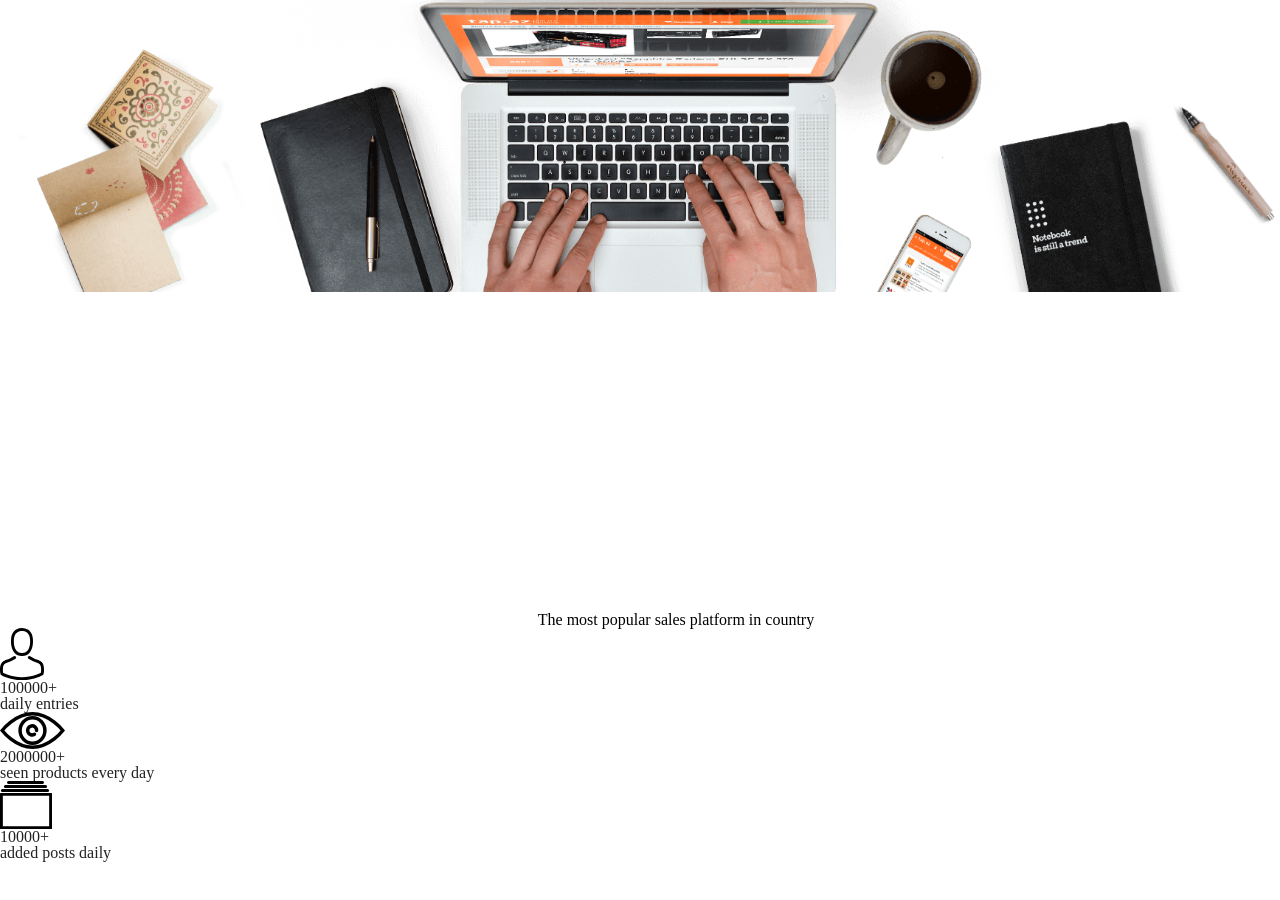
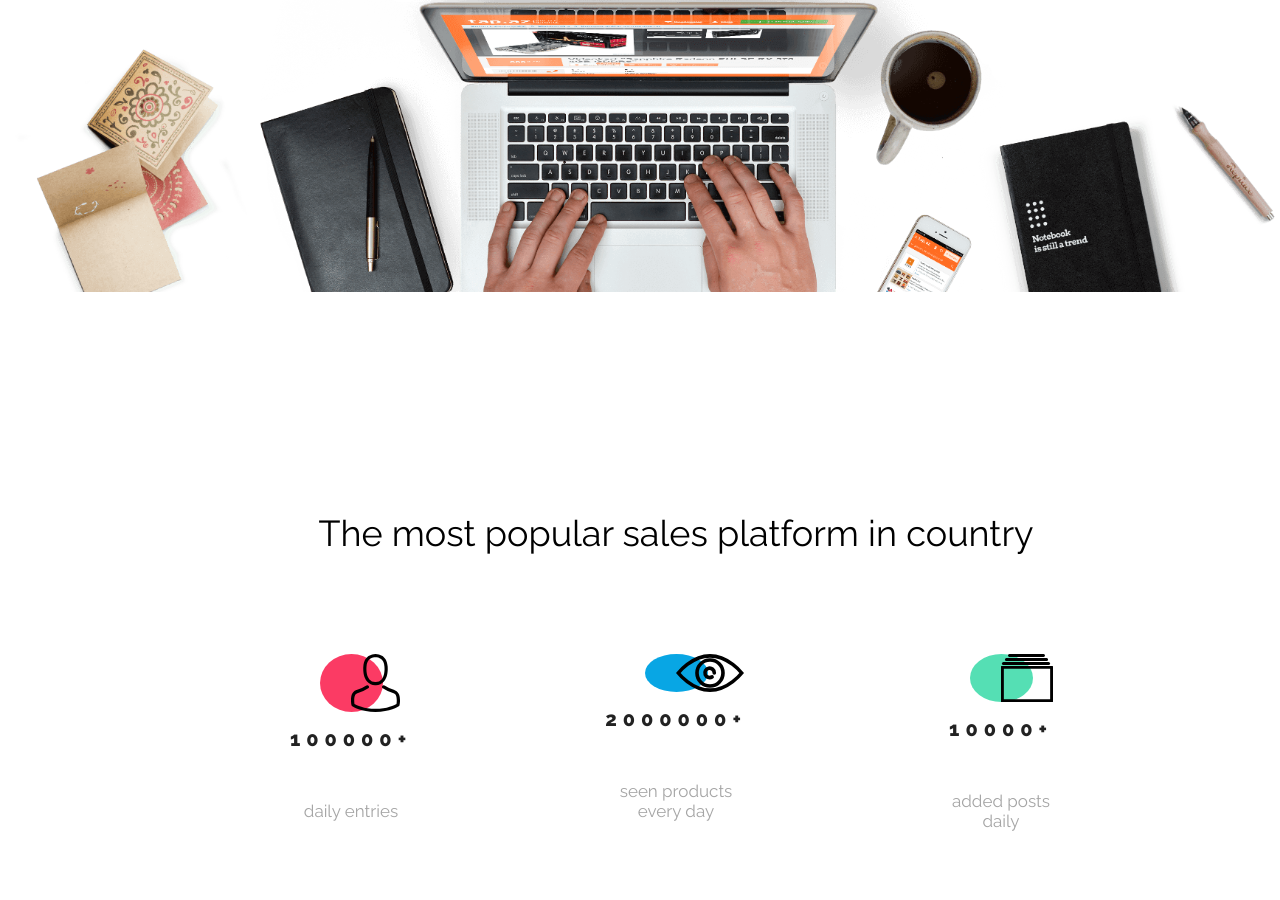
Before and after one commit to lukasdebski/Project-2---BestShop, a plain HTML site: page index.html in a window 1280 px wide. Shown: the part 508-1408 px from the top of the page. Drawn offline with nearby package versions, Linux system fonts and the light colour scheme.

Commit message:
add styles for section statistics

```diff
--- a/css/style.css
+++ b/css/style.css
@@ -40,6 +40,7 @@ body {
     background: #FFFFFF 0% 0% no-repeat padding-box;
     box-shadow: 0px 3px 6px #00000029;
     opacity: 1;
+    z-index: 99;
 }
 
 /* menu */
@@ -66,7 +67,7 @@ body {
 
 .menu__nav--text li {
     display: inline-block;
-    margin: 0 20px 0 20px;
+    margin: 0 15px 0 15px;
     list-style: none;
     line-height: 70px;
 }
@@ -129,6 +130,7 @@ body {
     background: var(--color-primary);
     box-shadow: 5px 10px 14px #07ACE629;
     border-radius: 40px;
+    font-weight: bold;
 }
 
 
@@ -141,3 +143,72 @@ body {
     width: 100%;
     height: auto;
 }
+
+/* SECTION Statistics */
+
+.statistics__title {
+    margin: 100px 0;
+}
+
+.title--h2 {
+    font: normal normal normal 36px/42px Raleway;
+    /* border: 2px solid black; */
+}
+
+/* SECTION Statistics */
+
+.statistics__box {
+    display: flex;
+    justify-content: center;
+}
+
+.element--circle {
+    display: flex;
+    width: 63px;
+    height: 63px;
+    background-color: var(--color-redish);
+    border-radius: 50%;
+    margin-bottom: 15px;
+}
+
+.circle--color {
+    background-color: var(--color-primary);
+}
+
+.circle--color2 {
+    background-color: var(--color-green);
+}
+
+.element__person {
+    position: relative;
+    left: 50%;
+}
+
+.element__entries {
+    margin-bottom: 50px;
+    font: normal normal 800 20px/24px Raleway;
+    letter-spacing: 6px;
+}
+
+.element__text {
+    font: normal normal normal 17px/20px Raleway;
+    color: var(--color-grey);
+}
+
+.statistics__box--elements {
+    display: flex;
+    flex-direction: column;
+    align-items: center;
+    height: 167px;
+    width: 125px;
+    text-align: center;
+    margin-bottom: 120px;
+}
+
+.elements--margin {
+    margin-right: 200px;
+}
+
+.elements--margin2 {
+    margin-left: 200px;
+}
```
